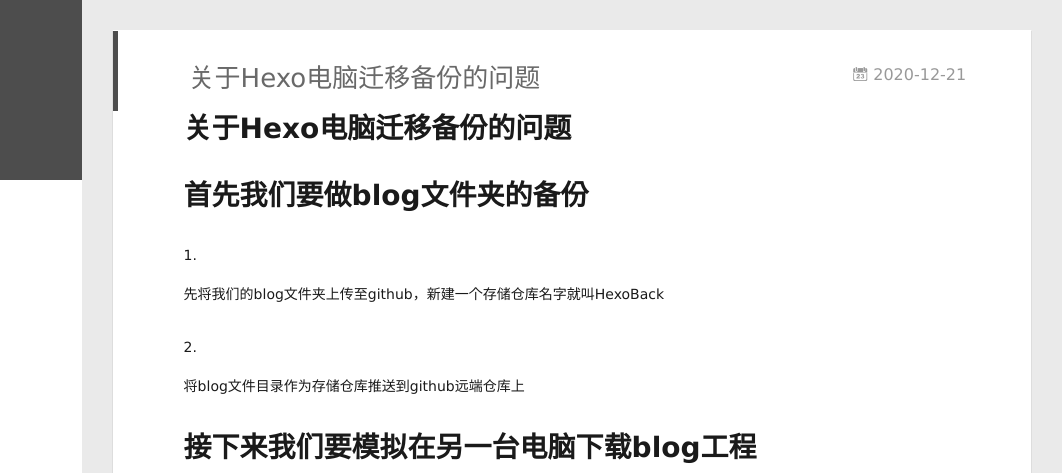
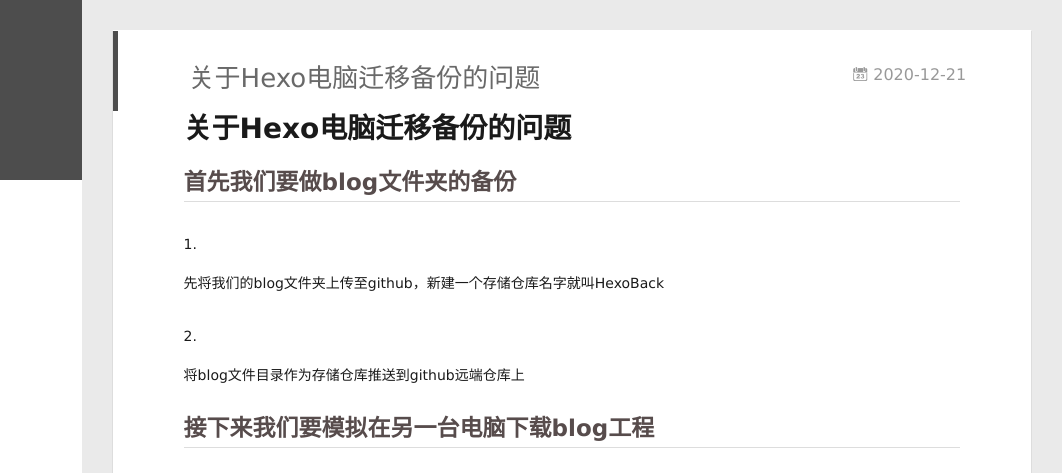
Before and after one commit to inpest/zx81461429.github.io, a plain HTML site: page 2020/12/21/关于Hexo迁移电脑备份的问题/index.html in a window 1280 px wide. Shown: the top 473 px of the page, 218-1280 px from the left. Drawn offline with Linux system fonts and the light colour scheme; files whose address does not match are found by name.

Commit message:
Site updated: 2020-04-30 13:39:31

```diff
--- a/2020/12/21/关于Hexo迁移电脑备份的问题/index.html
+++ b/2020/12/21/关于Hexo迁移电脑备份的问题/index.html
@@ -16,7 +16,7 @@
 <meta property="og:description" content="关于Hexo电脑迁移备份的问题">
 <meta property="og:locale" content="en_US">
 <meta property="article:published_time" content="2020-12-21T07:41:15.000Z">
-<meta property="article:modified_time" content="2020-04-30T05:35:29.818Z">
+<meta property="article:modified_time" content="2020-04-30T05:39:17.820Z">
 <meta property="article:author" content="M_Fire">
 <meta name="twitter:card" content="summary">
 
@@ -174,13 +174,11 @@
 
         <h1 id="关于Hexo电脑迁移备份的问题"><a href="#关于Hexo电脑迁移备份的问题" class="headerlink" title="关于Hexo电脑迁移备份的问题"></a>关于Hexo电脑迁移备份的问题</h1><a id="more"></a>
 
-<h1 id="首先我们要做blog文件夹的备份"><a href="#首先我们要做blog文件夹的备份" class="headerlink" title="首先我们要做blog文件夹的备份"></a>首先我们要做blog文件夹的备份</h1><ol>
+<h2 id="首先我们要做blog文件夹的备份"><a href="#首先我们要做blog文件夹的备份" class="headerlink" title="首先我们要做blog文件夹的备份"></a>首先我们要做blog文件夹的备份</h2><ol>
 <li><p>先将我们的blog文件夹上传至github，新建一个存储仓库名字就叫HexoBack</p>
 </li>
 <li><p>将blog文件目录作为存储仓库推送到github远端仓库上</p>
-</li>
-</ol>
-<h1 id="接下来我们要模拟在另一台电脑下载blog工程"><a href="#接下来我们要模拟在另一台电脑下载blog工程" class="headerlink" title="接下来我们要模拟在另一台电脑下载blog工程"></a>接下来我们要模拟在另一台电脑下载blog工程</h1><ol>
+<h2 id="接下来我们要模拟在另一台电脑下载blog工程"><a href="#接下来我们要模拟在另一台电脑下载blog工程" class="headerlink" title="接下来我们要模拟在另一台电脑下载blog工程"></a>接下来我们要模拟在另一台电脑下载blog工程</h2></li>
 <li><p>这里我使用的是Source Tree这个软件从github上clone下来了blog工程</p>
 </li>
 <li><p>我们打开命令行工具，这里我用的是git的窗口，输入命令 </p>
@@ -194,8 +192,7 @@
 </li>
 <li><p>cnpm 因为国内npm下载很慢 所以我们利用npm来下载淘宝的镜像源cnpm</p>
 <p>   下载好nodejs后输入命令</p>
-<figure class="highlight plain"><table><tr><td class="gutter"><pre><span class="line">1</span><br></pre></td><td class="code"><pre><span class="line">npm install -g cnpm --registry&#x3D;https:&#x2F;&#x2F;registry.npm.taobao.org</span><br></pre></td></tr></table></figure>
-</li>
+<figure class="highlight plain"><table><tr><td class="gutter"><pre><span class="line">1</span><br></pre></td><td class="code"><pre><span class="line">npm install -g cnpm --registry&#x3D;https:&#x2F;&#x2F;registry.npm.taobao.org</span><br></pre></td></tr></table></figure></li>
 </ul>
 </li>
 <li><p>下载Hexo博客框架</p>
@@ -226,7 +223,7 @@
 <p> 下载好了我们就可以执行刚才的命令部署到远端了</p>
 </li>
 </ol>
-<h1 id="注意事项"><a href="#注意事项" class="headerlink" title="注意事项"></a>注意事项</h1><ol>
+<h2 id="注意事项"><a href="#注意事项" class="headerlink" title="注意事项"></a>注意事项</h2><ol>
 <li>首先每次换电脑之前确保要将本地的blog工程最新版推送至github上</li>
 <li>每次更换电脑后首先要将最新版的blog目录从github上 pull 到本地仓库</li>
 </ol>
@@ -362,7 +359,7 @@
                 </span>
                 <span class="tooltip-content">
                     <div class="toc-article">
-                    <ol class="toc"><li class="toc-item toc-level-1"><a class="toc-link" href="#关于Hexo电脑迁移备份的问题"><span class="toc-number">1.</span> <span class="toc-text">关于Hexo电脑迁移备份的问题</span></a></li><li class="toc-item toc-level-1"><a class="toc-link" href="#首先我们要做blog文件夹的备份"><span class="toc-number">2.</span> <span class="toc-text">首先我们要做blog文件夹的备份</span></a></li><li class="toc-item toc-level-1"><a class="toc-link" href="#接下来我们要模拟在另一台电脑下载blog工程"><span class="toc-number">3.</span> <span class="toc-text">接下来我们要模拟在另一台电脑下载blog工程</span></a></li><li class="toc-item toc-level-1"><a class="toc-link" href="#注意事项"><span class="toc-number">4.</span> <span class="toc-text">注意事项</span></a><ol class="toc-child"><li class="toc-item toc-level-2"><a class="toc-link" href="#这样我们就完美解决了更换电脑的问题了"><span class="toc-number">4.1.</span> <span class="toc-text">这样我们就完美解决了更换电脑的问题了</span></a></li></ol></li></ol>
+                    <ol class="toc"><li class="toc-item toc-level-1"><a class="toc-link" href="#关于Hexo电脑迁移备份的问题"><span class="toc-number">1.</span> <span class="toc-text">关于Hexo电脑迁移备份的问题</span></a><ol class="toc-child"><li class="toc-item toc-level-2"><a class="toc-link" href="#首先我们要做blog文件夹的备份"><span class="toc-number">1.1.</span> <span class="toc-text">首先我们要做blog文件夹的备份</span></a></li><li class="toc-item toc-level-2"><a class="toc-link" href="#接下来我们要模拟在另一台电脑下载blog工程"><span class="toc-number">1.2.</span> <span class="toc-text">接下来我们要模拟在另一台电脑下载blog工程</span></a></li><li class="toc-item toc-level-2"><a class="toc-link" href="#注意事项"><span class="toc-number">1.3.</span> <span class="toc-text">注意事项</span></a></li><li class="toc-item toc-level-2"><a class="toc-link" href="#这样我们就完美解决了更换电脑的问题了"><span class="toc-number">1.4.</span> <span class="toc-text">这样我们就完美解决了更换电脑的问题了</span></a></li></ol></li></ol>
                     </div>
                 </span>
             </div>
```
